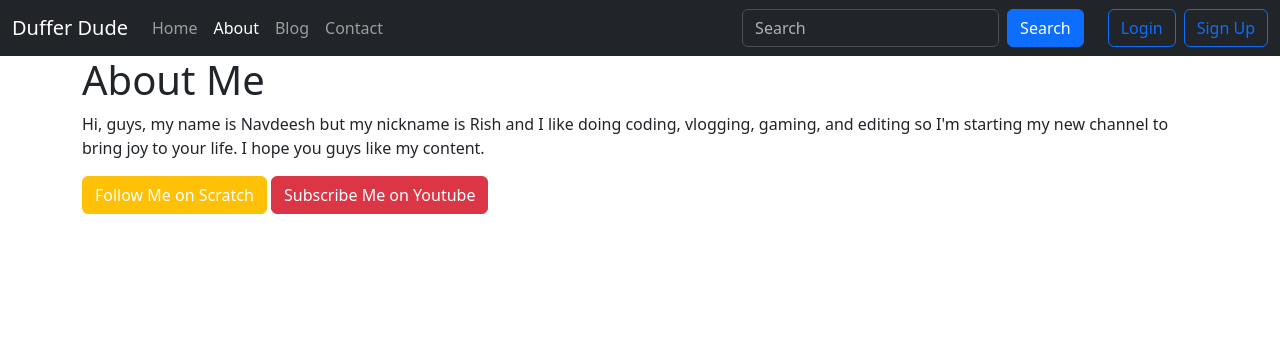
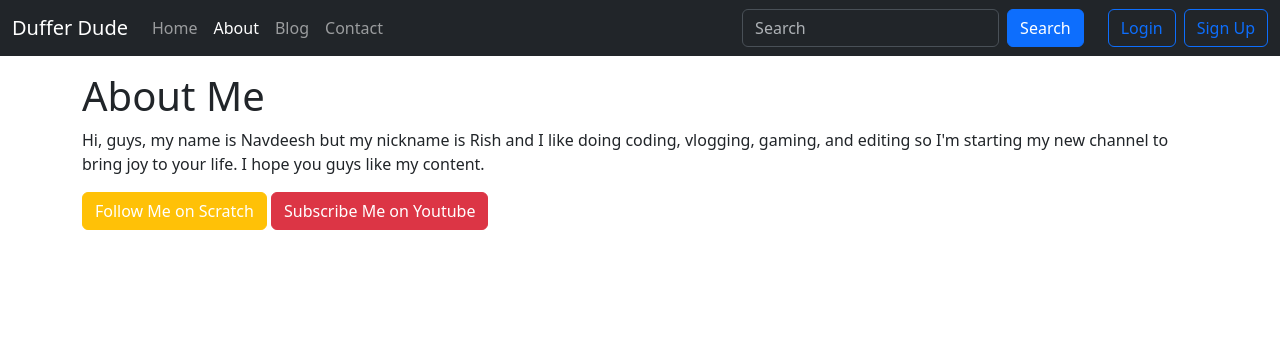
Before and after one commit to VidYtai/duffer-dude, a Django app: page /about/ in a window 1280 px wide. Shown: the top 356 px of the page. Run offline with Django 3.2, Linux system fonts and the light colour scheme; some libraries are stand-ins or nearby versions.

Commit message:
Update about.html

```diff
--- a/templates/home/about.html
+++ b/templates/home/about.html
@@ -8,7 +8,7 @@
 <link href="https://cdn.jsdelivr.net/npm/bootstrap@5.3.2/dist/css/bootstrap.min.css" rel="stylesheet"
   integrity="sha384-T3c6CoIi6uLrA9TneNEoa7RxnatzjcDSCmG1MXxSR1GAsXEV/Dwwykc2MPK8M2HN" crossorigin="anonymous">
 <div class="container">
-  <h1>About Me</h1>
+  <h1 class="mt-3">About Me</h1>
   <p>Hi, guys, my name is Navdeesh but my nickname is Rish and I like doing coding, vlogging, gaming, and editing so I'm
     starting my new channel to bring joy to your life. I hope you guys like my content.</p>
   <p class="btn btn-warning"><a target="_blank" href="scratch.mit.edu/users/Duffer_Dude"
```
